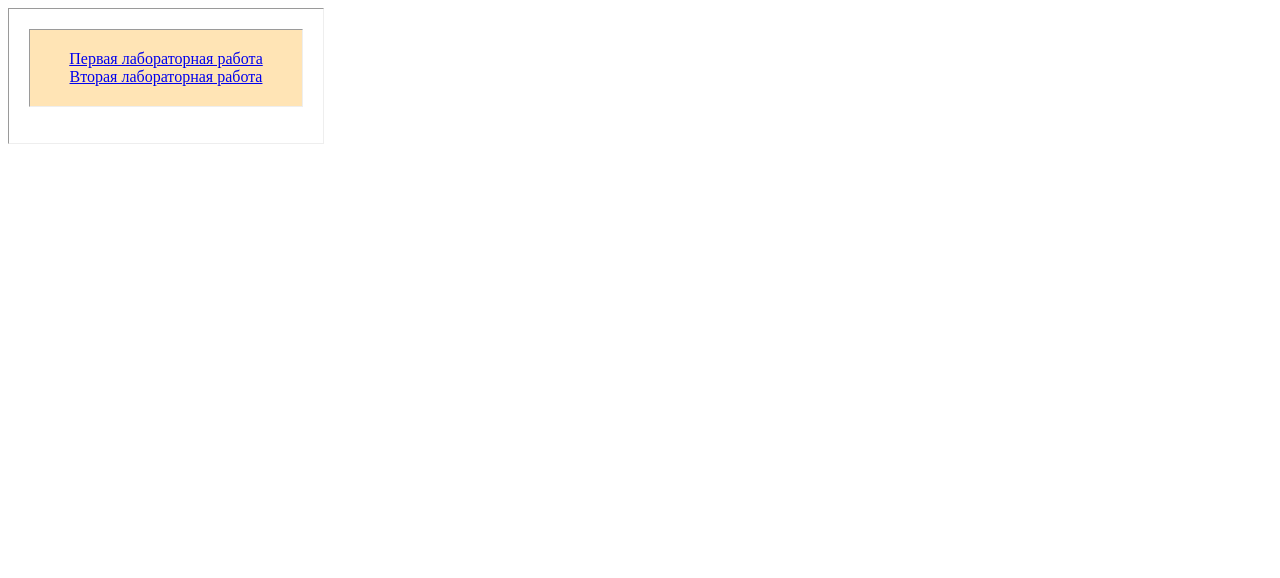
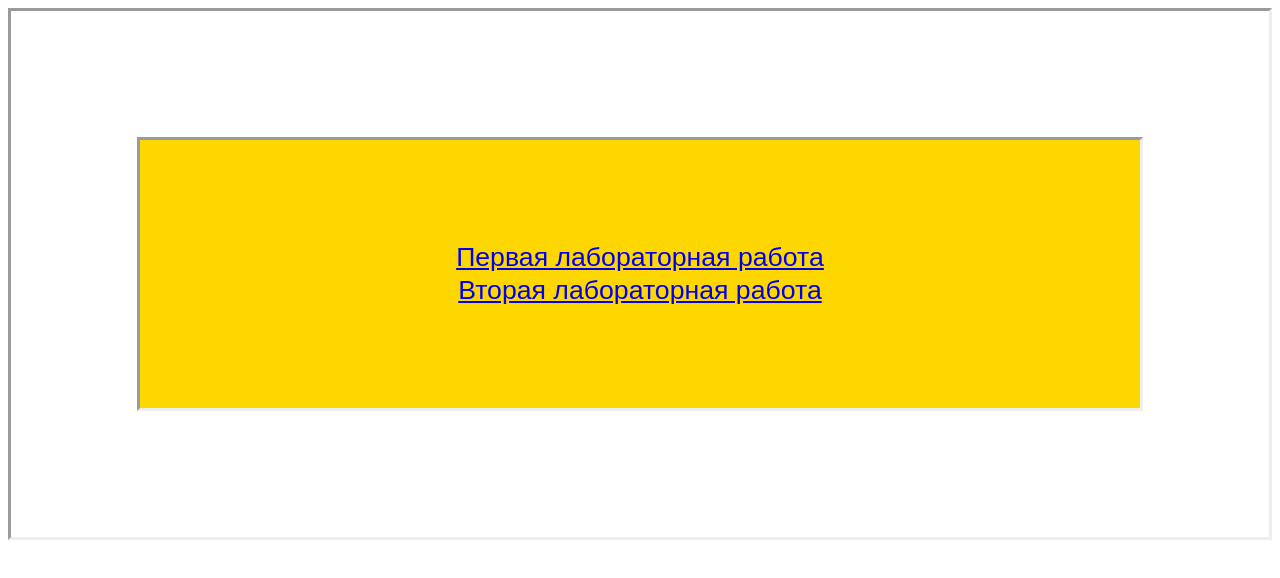
Before and after one commit to SashaSamilenko/SashaSamilenko.github.io, a plain HTML site: page index.html in a window 1280 px wide. Drawn offline with Linux system fonts and the light colour scheme; files that its build step writes are made by us from their sources.

Commit message:
Change references

```diff
--- a/LB_2/index.css
+++ b/LB_2/index.css
@@ -4,7 +4,8 @@ grid-template-areas:
   grid-template-rows: 1fr;
   grid-template-columns: 1fr;
   grid-gap: 0vw;
-  height: 100vw;
-  max-width: 100vw;}
- div{padding: 30%; border: 3px inset;}
- #pageHeader{grid-area: header; background-color: gold;}
+  height: 300px;
+  max-width: 100vw;
+}
+ div{padding: 10%; border: 3px inset;}
+ #pageHeader{grid-area: header; background-color: gold; text-align: center; font: 20pt/25pt sans-serif;}
--- a/index.css
+++ b/index.css
@@ -4,7 +4,8 @@ grid-template-areas:
   grid-template-rows: 1fr;
   grid-template-columns: 1fr;
   grid-gap: 0vw;
-  height: 100vw;
-  max-width: 100vw;}
- div{padding: 30%; border: 3px inset;}
- #pageHeader{grid-area: header; background-color: gold;}
+  height: 300px;
+  max-width: 100vw;
+}
+ div{padding: 10%; border: 3px inset;}
+ #pageHeader{grid-area: header; background-color: gold; text-align: center; font: 20pt/25pt sans-serif;}
--- a/index.html
+++ b/index.html
@@ -4,7 +4,7 @@
   <meta http-equiv="Content-Type" content="text/html; charset=utf-8">
   <title>Example_of_GRID</title>
   <!-- Link on css file -->
-  <link type="text/css" rel="stylesheet" href="grid.css">
+  <link type="text/css" rel="stylesheet" href="index.css">
  </head>
  <body>
  	<div>
```
Also changed, not shown: LB_2/index.html (+1 -1 lines).
